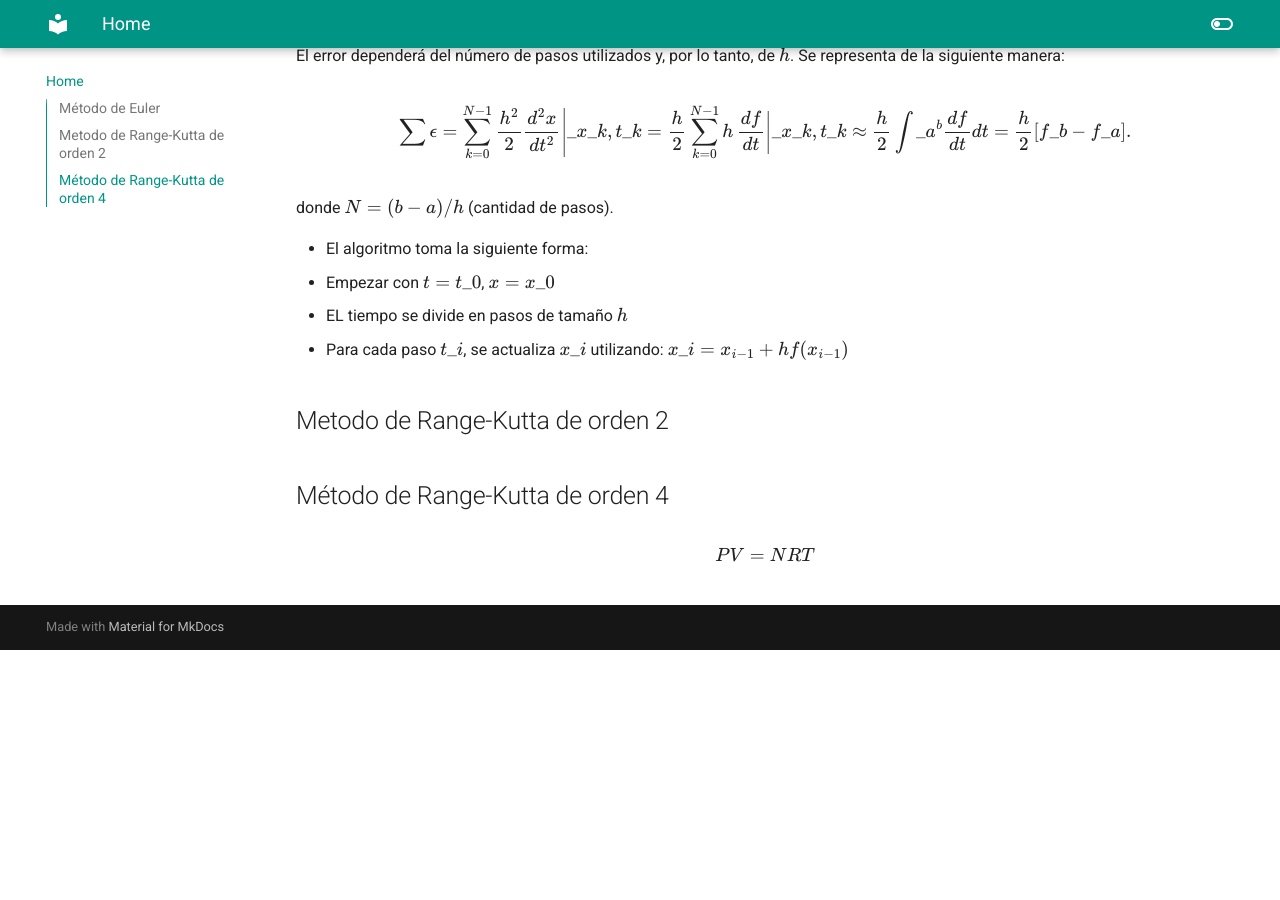
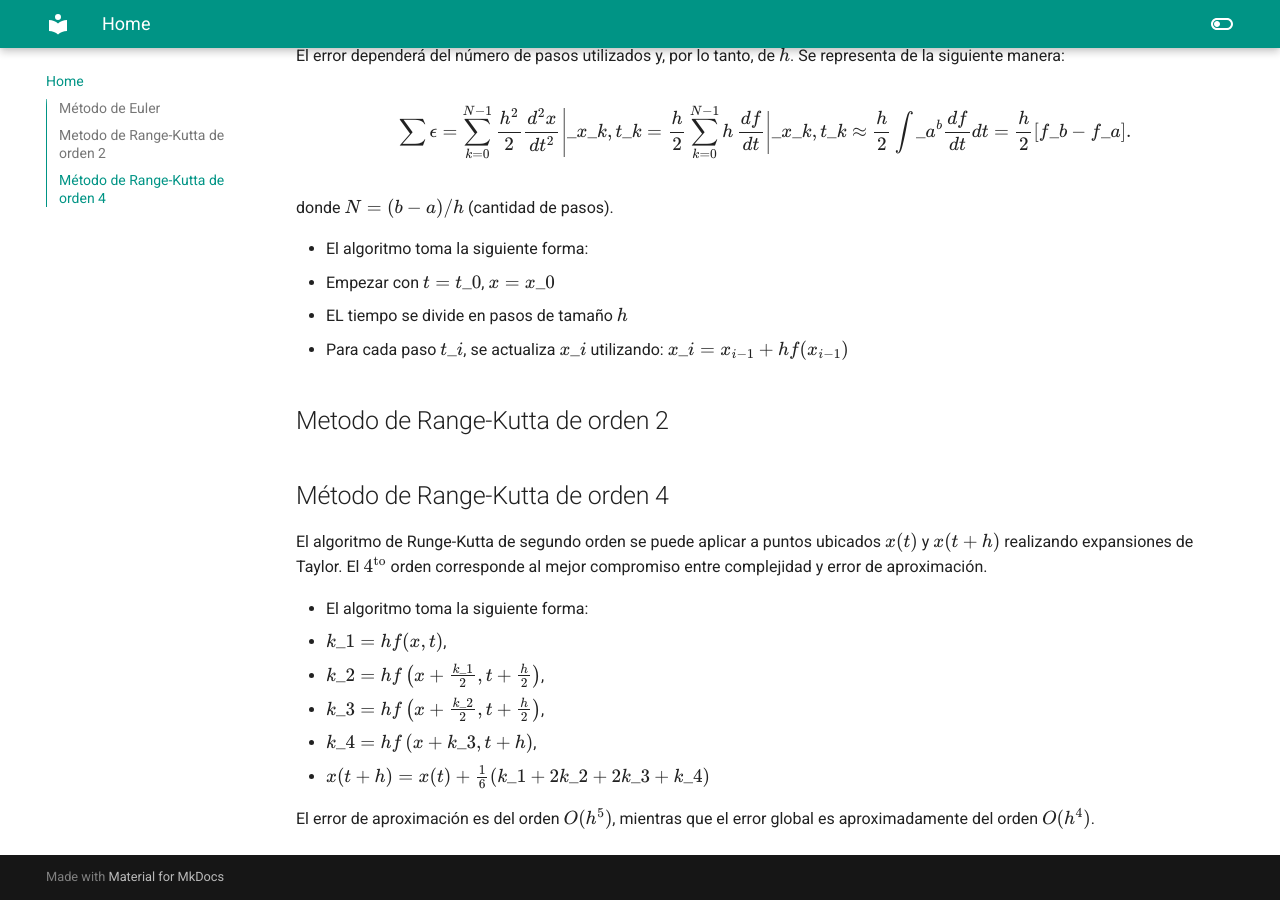
Before and after one commit to Kporras21/ODE-s, an MkDocs documentation site: the page built from docs/index.md, in a window 1280 px wide and 900 px high, scrolled down 653 px. Built offline with MkDocs 1.6.1 and Material for MkDocs 9.7.7, drawn with Linux system fonts in a browser that asks for light colours; before the commit the page ends 1303 px from its top, so only the background shows below that.

Commit message:
Index para RK4

```diff
--- a/docs/index.md
+++ b/docs/index.md
@@ -36,6 +36,13 @@ donde $N = (b-a)/h$ (cantidad de pasos).
 
 ## Método de Range-Kutta de orden 4
 
+El algoritmo de Runge-Kutta de segundo orden se puede aplicar a puntos ubicados $x(t)$ y $x(t + h)$ realizando expansiones de Taylor. El $4^{\rm to}$ orden corresponde al mejor compromiso entre complejidad y error de aproximación.
 
+* El algoritmo toma la siguiente forma:
+- $k\_1 = hf(x, t)$,
+- $k\_2 = hf\left(x + \frac{k\_1}{2}, t+\frac{h}2\right)$,
+- $k\_3 = hf\left(x + \frac{k\_2}{2}, t+\frac{h}2\right)$,
+- $k\_4 = hf\left(x + k\_3, t + h \right)$,
+- $x(t+h) = x(t) + \frac{1}{6}(k\_1 + 2 k\_2 + 2k\_3 + k\_4)$
 
-$$ PV = NRT $$
+El error de aproximación es del orden $O(h^5)$, mientras que el error global es aproximadamente del orden $O(h^4)$.
```
